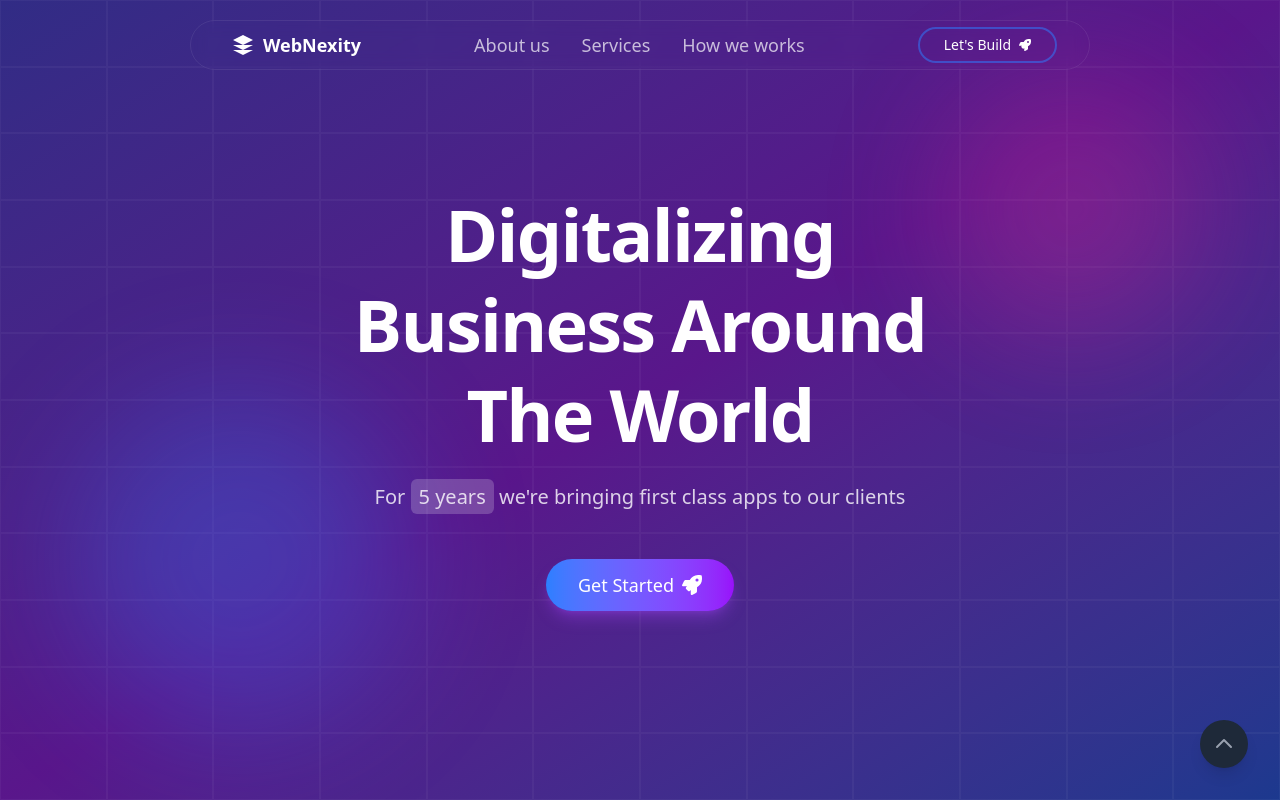
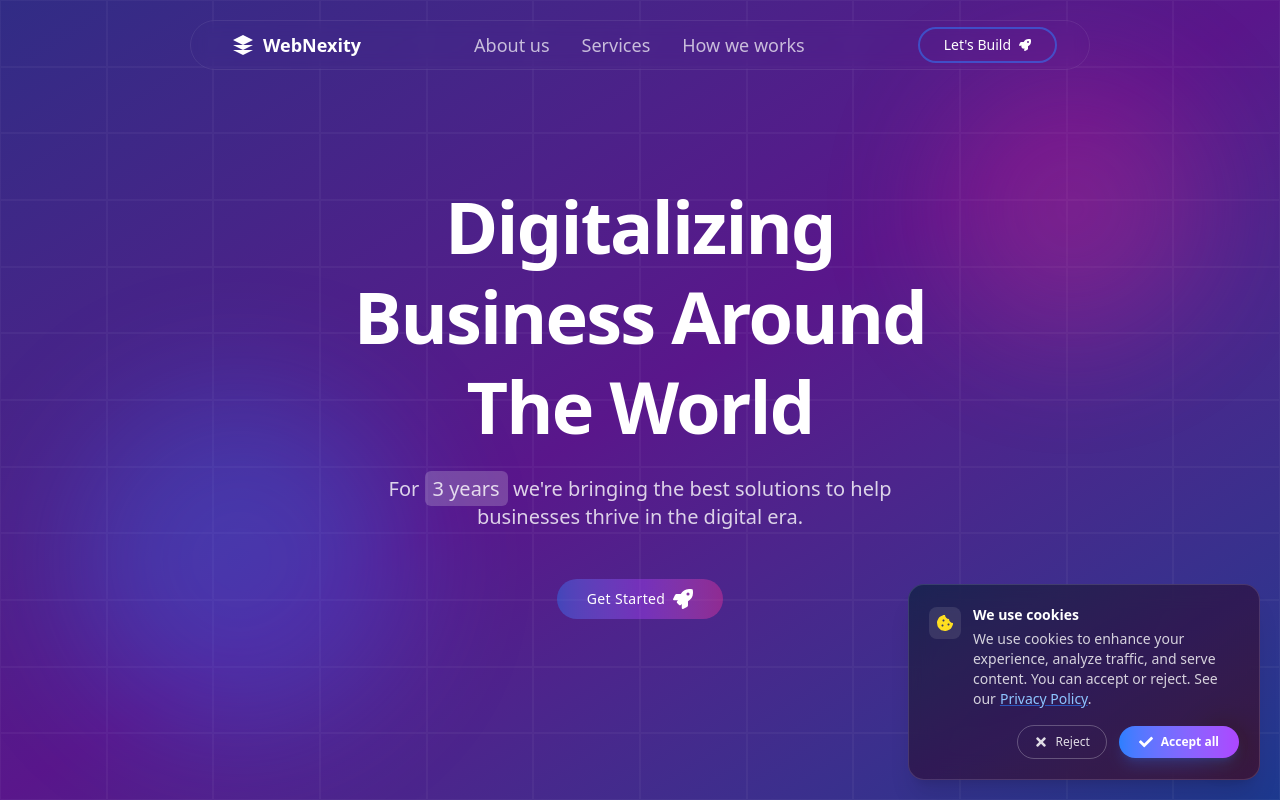
Before and after one commit to subhransu-mishra/Freelancing-Portfolio, a React (Vite) app in the folder Client/: page / in a window 1280 px wide. Shown: the top 800 px of the page. Built offline with nearby package versions, Linux system fonts and the light colour scheme.

Commit message:
Add CookieConsent component and update contact email links

```diff
--- a/Client/src/components/AboutUs.jsx
+++ b/Client/src/components/AboutUs.jsx
@@ -1,5 +1,6 @@
 import { useState, useEffect } from "react";
 import { motion } from "framer-motion";
+import { Link } from "react-router-dom";
 import {
   FiCode,
   FiSmartphone,
@@ -371,6 +372,7 @@ function AboutUs() {
               Partner with us to build innovative, scalable, and user-centric
               digital solutions that drive growth and engagement.
             </p>
+            <Link to="/contact">
               <motion.button
                 whileHover={{ scale: 1.05 }}
                 whileTap={{ scale: 0.98 }}
@@ -378,6 +380,7 @@ function AboutUs() {
               >
                 Start Your Project
               </motion.button>
+            </Link>
           </div>
         </motion.div>
       </div>
--- /dev/null
+++ b/Client/src/components/CookieConsent.jsx
@@ -0,0 +1,82 @@
+import React, { useEffect, useState } from "react";
+import { motion, AnimatePresence } from "framer-motion";
+import { FaCookieBite, FaCheck, FaTimes } from "react-icons/fa";
+
+export default function CookieConsent() {
+  const [open, setOpen] = useState(false);
+
+  useEffect(() => {
+    try {
+      const stored = localStorage.getItem("cookieConsent");
+      if (!stored) {
+        const t = setTimeout(() => setOpen(true), 500);
+        return () => clearTimeout(t);
+      }
+    } catch (_) {
+      setOpen(true);
+    }
+  }, []);
+
+  const handleChoice = (choice) => {
+    try {
+      localStorage.setItem("cookieConsent", choice);
+    } catch (_) {
+      // ignore storage issues
+    }
+    setOpen(false);
+  };
+
+  return (
+    <AnimatePresence>
+      {open && (
+        <motion.div
+          initial={{ x: 40, y: 40, opacity: 0 }}
+          animate={{ x: 0, y: 0, opacity: 1 }}
+          exit={{ x: 40, opacity: 0 }}
+          transition={{ type: "spring", stiffness: 320, damping: 30 }}
+          className="fixed bottom-5 right-5 z-50 w-[22rem] max-w-[92vw]"
+          role="dialog"
+          aria-label="Cookie consent"
+        >
+          <div className="relative rounded-2xl border border-white/15 bg-black/70 backdrop-blur-md shadow-xl">
+            {/* Accent ring */}
+            <div className="pointer-events-none absolute -inset-px rounded-2xl bg-gradient-to-br from-blue-500/20 via-purple-500/20 to-pink-500/20" />
+
+            <div className="relative p-5">
+              <div className="flex items-start gap-3">
+                <div className="shrink-0 mt-0.5 inline-flex h-8 w-8 items-center justify-center rounded-lg bg-white/10">
+                  <FaCookieBite className="text-yellow-300" />
+                </div>
+                <div className="text-sm text-white/80">
+                  <h3 className="text-white font-semibold mb-1">We use cookies</h3>
+                  <p>
+                    We use cookies to enhance your experience, analyze traffic, and serve content.
+                    You can accept or reject. See our
+                    <a href="#privacy" className="text-blue-300 hover:text-blue-200 ml-1 underline decoration-blue-500/60">Privacy Policy</a>.
+                  </p>
+                </div>
+              </div>
+
+              <div className="mt-4 flex items-center gap-3 justify-end">
+                <button
+                  onClick={() => handleChoice("rejected")}
+                  className="inline-flex cursor-pointer items-center gap-2 rounded-full px-4 py-2 text-xs font-medium text-white/85 border border-white/25 hover:border-white/50 bg-transparent transition-colors"
+                >
+                  <FaTimes className="h-3.5 w-3.5" />
+                  Reject
+                </button>
+                <button
+                  onClick={() => handleChoice("accepted")}
+                  className="relative cursor-pointer inline-flex items-center gap-2 rounded-full px-5 py-2 text-xs font-semibold text-white bg-gradient-to-r from-blue-500 to-purple-500 hover:from-blue-400 hover:to-purple-400 shadow-lg shadow-blue-500/20 transition-colors"
+                >
+                  <FaCheck className="h-3.5 w-3.5" />
+                  Accept all
+                </button>
+              </div>
+            </div>
+          </div>
+        </motion.div>
+      )}
+    </AnimatePresence>
+  );
+}
--- a/Client/src/components/Hero.jsx
+++ b/Client/src/components/Hero.jsx
@@ -54,18 +54,34 @@ export default function HeroSection() {
           className="text-lg md:text-xl text-white/80 max-w-xl mx-auto mb-12 animate-fadeIn"
           style={{ animationDelay: "0.3s" }}
         >
-          For <span className="bg-white/20 px-2 py-1 rounded-md">5 years</span>{" "}
-          we're bringing first class apps to our clients
+          For <span className="bg-white/20 px-2 py-1 rounded-md">3 years</span>{" "}
+          we're bringing the best solutions to help businesses thrive in the
+          digital era.
         </p>
 
+        {/* Transparent premium button with gradient ring and hover glow */}
         <motion.button
-          whileHover={{ scale: 1.05 }}
-          whileTap={{ scale: 0.95 }}
-          className="cursor-pointer bg-gradient-to-r from-blue-500 to-purple-600 hover:from-blue-600 hover:to-purple-700 text-white px-8 py-3 rounded-full text-lg font-medium flex items-center transition-all duration-300 animate-fadeIn shadow-lg shadow-purple-500/30"
+          whileHover={{ scale: 1.04 }}
+          whileTap={{ scale: 0.96 }}
           style={{ animationDelay: "0.6s" }}
+          className="relative group inline-flex items-center justify-center rounded-full p-[2px] cursor-pointer bg-gradient-to-r from-blue-500/40 via-purple-500/40 to-pink-500/40 transition-all duration-300 focus:outline-none focus-visible:ring-2 focus-visible:ring-blue-400/60 hover:shadow-[0_0_30px_rgba(59,130,246,0.35)]"
         >
-          <span className="mr-2">Get Started</span>
-          <FaRocket className="w-5 h-5 transform group-hover:translate-x-1 transition-transform duration-300" />
+          {/* Inner pill keeps background transparent */}
+          <span className="relative inline-flex items-center gap-2 px-7 py-2 rounded-full bg-transparent text-white text-sm">
+            <span className="font-medium tracking-wide">Get Started</span>
+            <FaRocket className="w-5 h-5 transition-transform duration-300 group-hover:translate-x-1" />
+          </span>
+          {/* Subtle hover sheen without filling background */}
+          <span
+            aria-hidden="true"
+            className="pointer-events-none absolute inset-0 rounded-full opacity-0 group-hover:opacity-100 transition-opacity duration-300"
+            style={{
+              WebkitMask:
+                "radial-gradient(120px 120px at 30% 30%, #000 20%, transparent 60%)",
+              background:
+                "linear-gradient(90deg, rgba(255,255,255,0.12), rgba(255,255,255,0.04), rgba(255,255,255,0.12))",
+            }}
+          />
         </motion.button>
       </div>
     </div>
--- a/Client/src/components/Layout.jsx
+++ b/Client/src/components/Layout.jsx
@@ -1,6 +1,7 @@
 import React from "react";
 import Navbar from "./Navbar";
 import Footer from "./footer";
+import CookieConsent from "./CookieConsent";
 
 export default function Layout({ children }) {
   return (
@@ -9,6 +10,8 @@ export default function Layout({ children }) {
       <Navbar />
       <main>{children}</main>
       <Footer />
+      {/* Global cookie consent modal */}
+      <CookieConsent />
     </div>
   );
 }
--- a/Client/src/components/LetsTalk.jsx
+++ b/Client/src/components/LetsTalk.jsx
@@ -51,8 +51,8 @@ export const LetsTalk = () => {
     {
       icon: Mail,
       label: "Email",
-      value: "team.webnexity@gmail.com",
-      link: "mailto:team.webnexity@gmail.com",
+      value: "techwebnexity@gmail.com",
+      link: "mailto:techwebnexity@gmail.com",
     },
     {
       icon: Phone,
--- a/Client/src/components/Navbar.jsx
+++ b/Client/src/components/Navbar.jsx
@@ -53,7 +53,7 @@ export default function Navbar() {
 
               {/* Desktop Action Button */}
               <div className="hidden md:block">
-                <Link to="mailto:team.webnexity@gmail.com">
+                <Link to="mailto:techwebnexity@gmail.com">
                   <motion.button
                     whileHover={{ scale: 1.05 }}
                     whileTap={{ scale: 0.95 }}
--- a/Client/src/components/footer.jsx
+++ b/Client/src/components/footer.jsx
@@ -47,7 +47,7 @@ export default function Footer() {
     { name: 'Github', icon: <Github size={20} />, href: '#' },
     { name: 'LinkedIn', icon: <Linkedin size={20} />, href: '#' },
     { name: 'Twitter', icon: <Twitter size={20} />, href: '#' },
-    { name: 'Instagram', icon: <Instagram size={20} />, href: '#' },
+    { name: 'Instagram', icon: <Instagram size={20} />, href: 'https://www.instagram.com/webnexity_tech?igsh=d3hqbnRlZm5wdjhz' },
   ];
 
   return (
```
Lines whose indentation alone changed are shown as unchanged.
